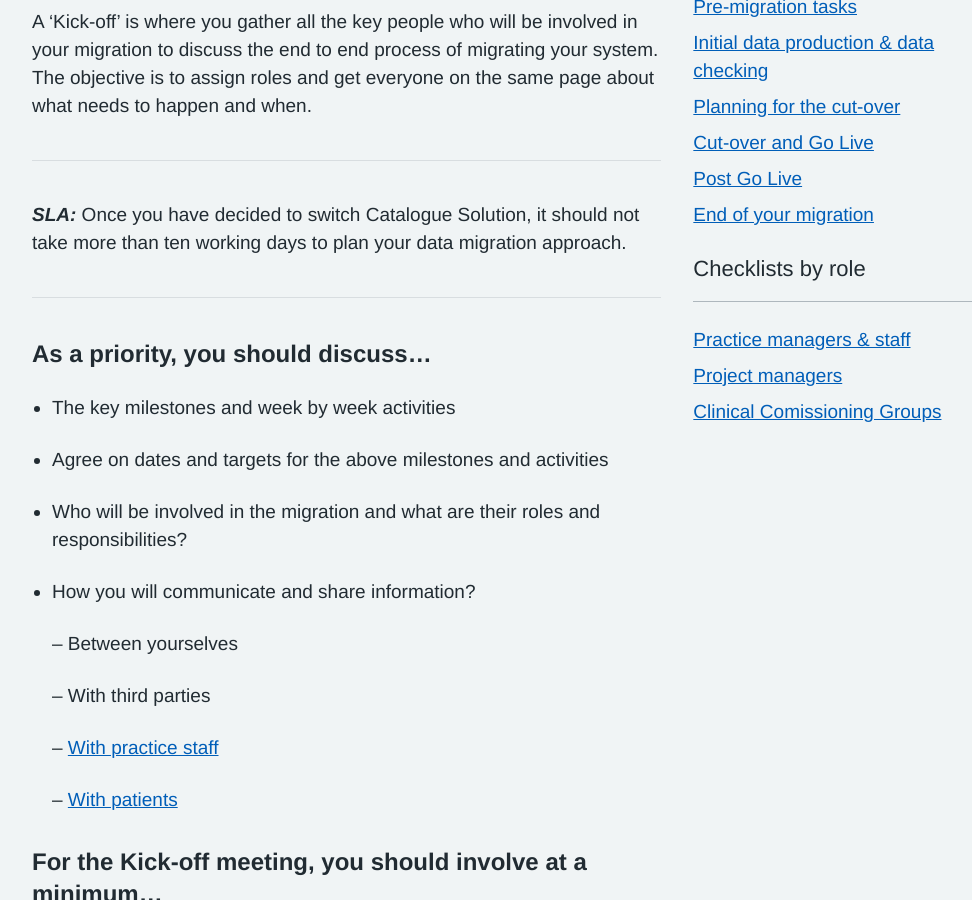
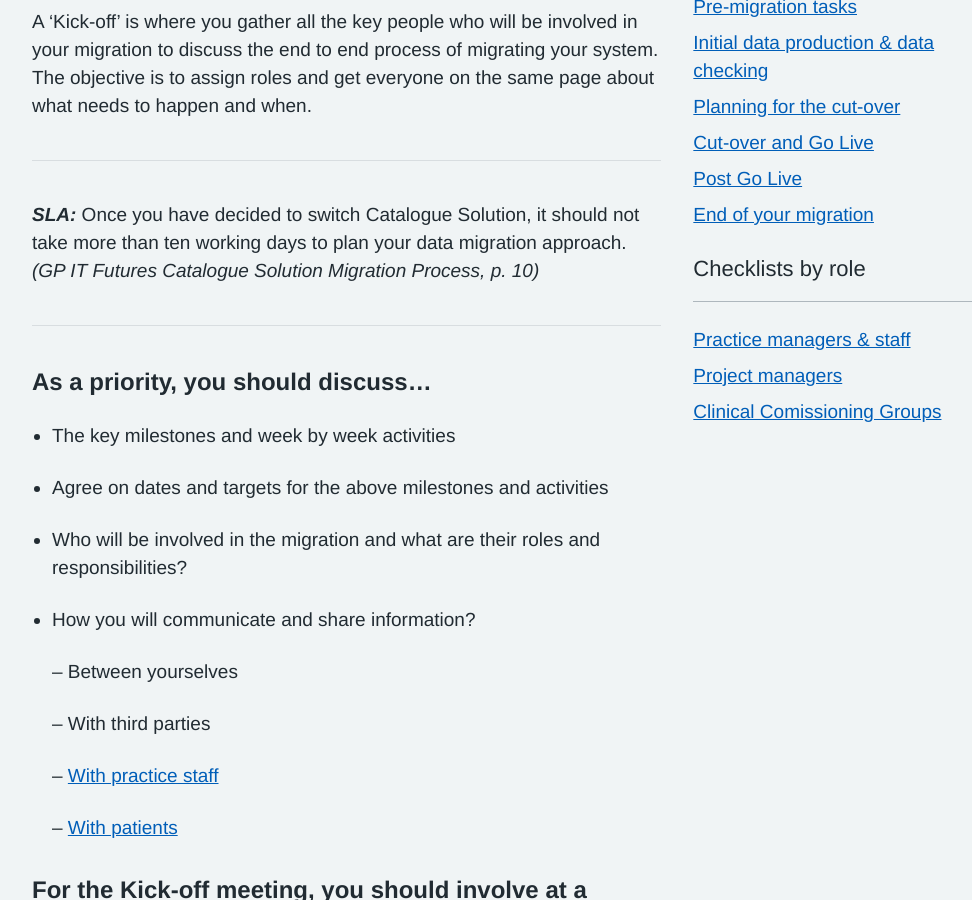
Before and after one commit to nhsconnect/prm-practice-migration, a Jekyll site: the page built from guide/01-kick-off.md, in a window 1280 px wide and 900 px high, scrolled down 569 px. Shown: the whole window, without its empty margins (128-1100 px from the left). Built offline with Jekyll 4.4.1, drawn with Linux system fonts in a browser that asks for light colours; some web fonts are replaced; some of the changed text lies outside the part shown.

Commit message:
Update 01-kick-off.md

```diff
--- a/guide/01-kick-off.md
+++ b/guide/01-kick-off.md
@@ -14,6 +14,7 @@ A ‘Kick-off’ is where you gather all the key people who will be involved in
 
 * * *
 **_SLA:_**  Once you have decided to switch Catalogue Solution, it should not take more than ten working days to plan your data migration approach.
+<br><em>(GP IT Futures Catalogue Solution Migration Process, p. 10)</em>
 * * *
 <!-- [UPLIFT] added reference to the Step 2 SLA in the Ancillary Document -->
 
@@ -72,6 +73,7 @@ Once the data migration approach and plans have been agreed by all parties, you
 
 * * *
 **_SLA:_**  Once you have planned your data migration approach, it should not take more than one week to complete a Clinical Risk Assessment.
+<br><em>(GP IT Futures Catalogue Solution Migration Process, p. 10)</em>
 * * *
 <!-- [UPLIFT] added reference to Clinical Risk Assessment SLA from Step 3 of the Ancillary Document -->
 
```
